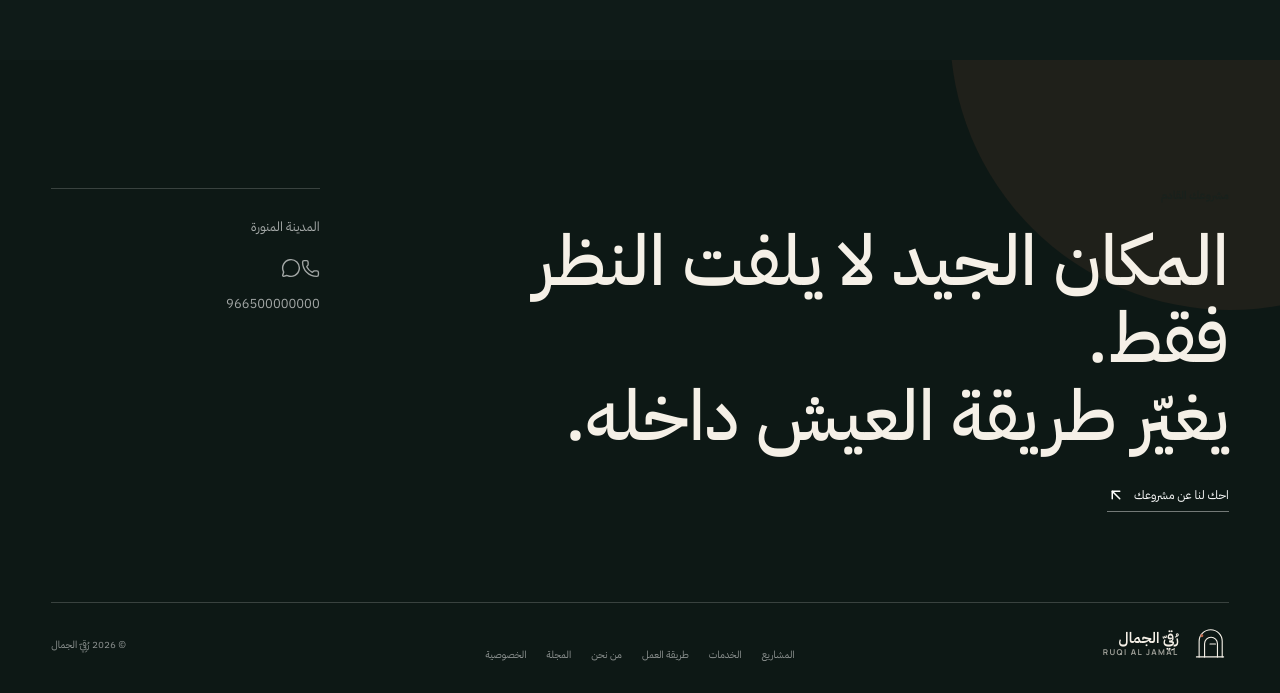
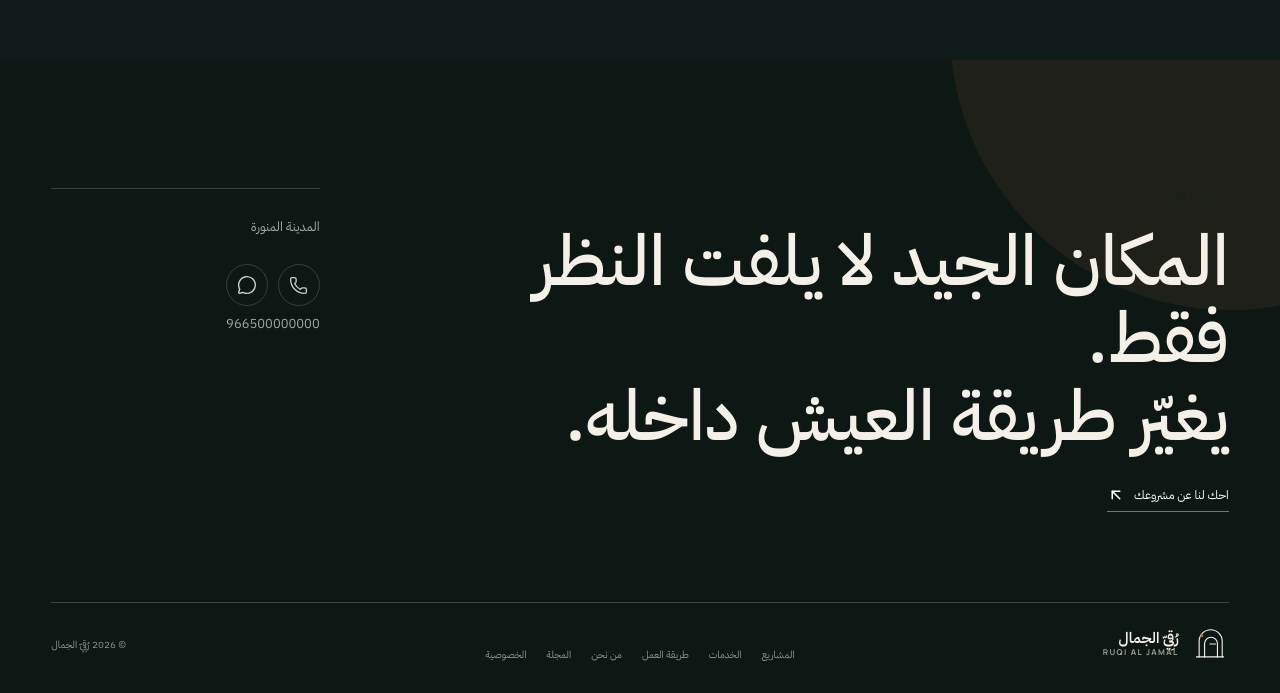
Before and after one commit to yahiashahin65/ruqi, a Next.js app: page /about in a window 1280 px wide. Shown: the part 1628-2321 px from the top of the page. Built offline with nearby package versions, Linux system fonts and the light colour scheme; no server answers.

Commit message:
Add footer social icons styles and mobile fixes
Added styles for footer social icons and adjusted PageHero for mobile responsiveness.

```diff
--- a/src/app/globals.css
+++ b/src/app/globals.css
@@ -1029,3 +1029,60 @@ body.is-menu-locked { overflow: hidden; overscroll-behavior: none; }
     min-width: 0;
   }
     }
+/* =========================================================
+   RUQI - Contact icons + Page Hero mobile fix
+   ========================================================= */
+
+/* Footer contact icons */
+.footer__socials {
+  display: flex;
+  align-items: center;
+  gap: 10px;
+  margin-top: 6px;
+}
+
+.footer__socials a {
+  width: 42px;
+  height: 42px;
+  display: inline-flex;
+  align-items: center;
+  justify-content: center;
+  border: 1px solid rgba(255, 255, 255, 0.16);
+  border-radius: 50%;
+  color: rgba(255, 255, 255, 0.78);
+  transition:
+    color 0.25s ease,
+    border-color 0.25s ease,
+    background 0.25s ease,
+    transform 0.25s ease;
+}
+
+.footer__socials a:hover {
+  color: #fff;
+  border-color: rgba(229, 180, 151, 0.75);
+  background: rgba(255, 255, 255, 0.06);
+  transform: translateY(-2px);
+}
+
+/* Fix Arabic PageHero line overlap */
+@media (max-width: 680px) {
+  .page-hero h1 {
+    font-size: clamp(46px, 13vw, 68px);
+    line-height: 1.22;
+  }
+
+  .page-hero__grid {
+    gap: 22px;
+  }
+
+  .page-hero__lead {
+    margin-top: 24px;
+  }
+}
+
+@media (max-width: 420px) {
+  .page-hero h1 {
+    font-size: clamp(42px, 12.5vw, 58px);
+    line-height: 1.24;
+  }
+}
```
